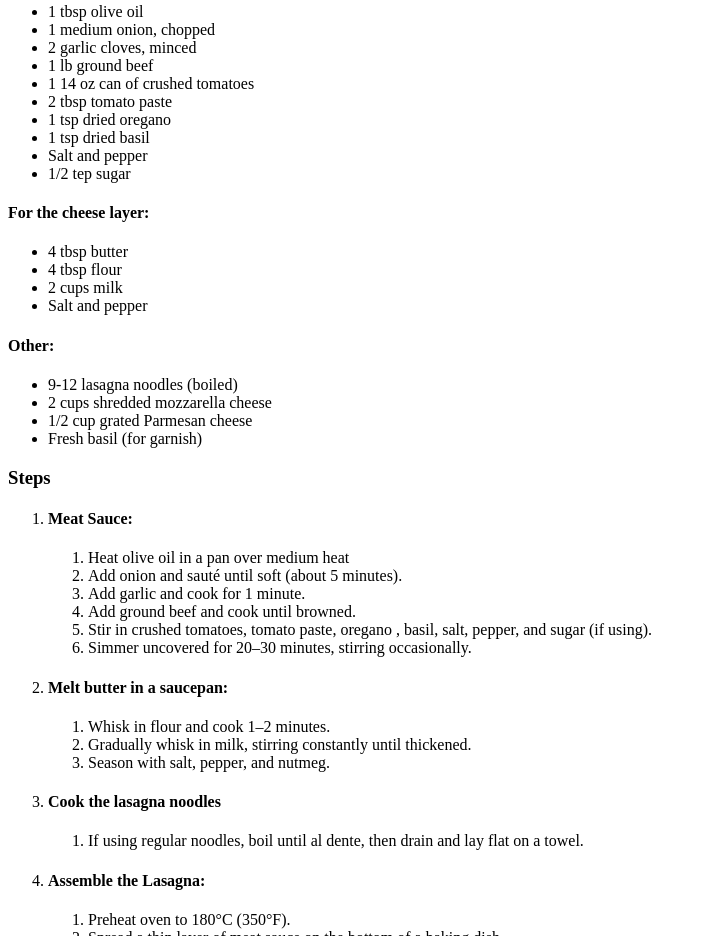
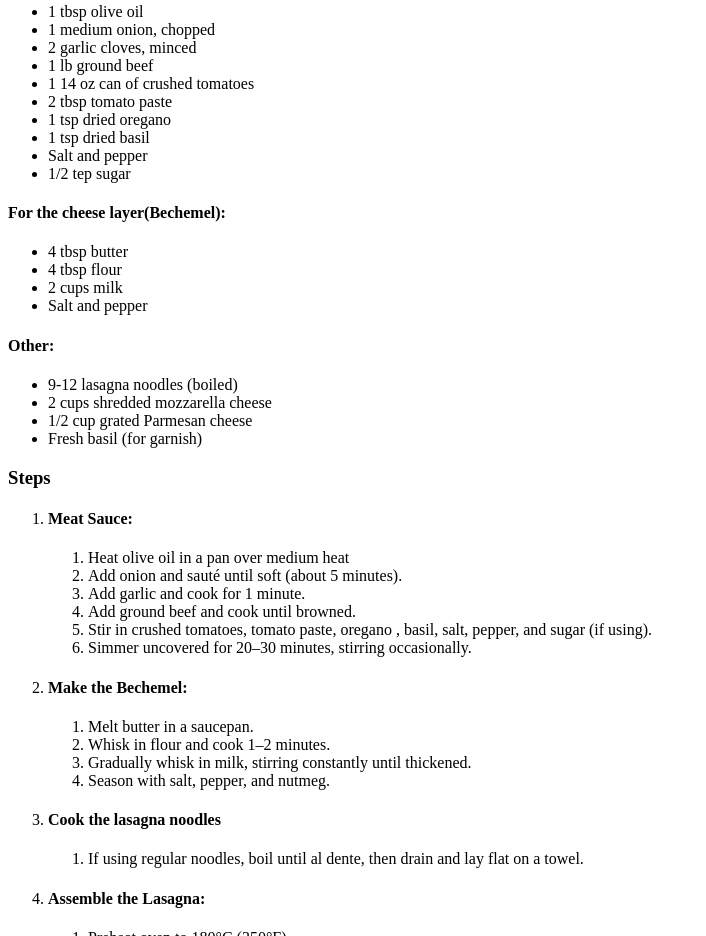
Before and after one commit to Seansin23/odin-recipes, a plain HTML site: page recipes/Lasagna.html in a window 1280 px wide. Shown: the part 688-1624 px from the top of the page, without its empty margins (0-706 px from the left). Drawn offline with Linux system fonts and the light colour scheme.

Commit message:
Edit Lasagna Steps
Edited the steps for Lasagna for improved readabilty.
Added PBJ image to PBJ page.

```diff
--- a/recipes/Lasagna.html
+++ b/recipes/Lasagna.html
@@ -36,7 +36,7 @@
             <li>Salt and pepper</li>
             <li>1/2 tep sugar</li>
         </ul>
-        <h4>For the cheese layer:</h4>
+        <h4>For the cheese layer(Bechemel):</h4>
         <ul>
             <li>4 tbsp butter</li>
             <li>4 tbsp flour</li>
@@ -67,8 +67,9 @@
                 stirring occasionally.</li>
                 </ol>
 
-                <li><h4>Melt butter in a saucepan:</h4></li>
+        <li><h4>Make the Bechemel:</h4></li>
                 <ol>
+            <li>Melt butter in a saucepan.</li>
             <li>Whisk in flour and cook 1–2 minutes.</li>
             <li>Gradually whisk in milk, stirring
                 constantly until thickened.</li>
```
Also changed, not shown: images/PBJ.jpeg (added).
